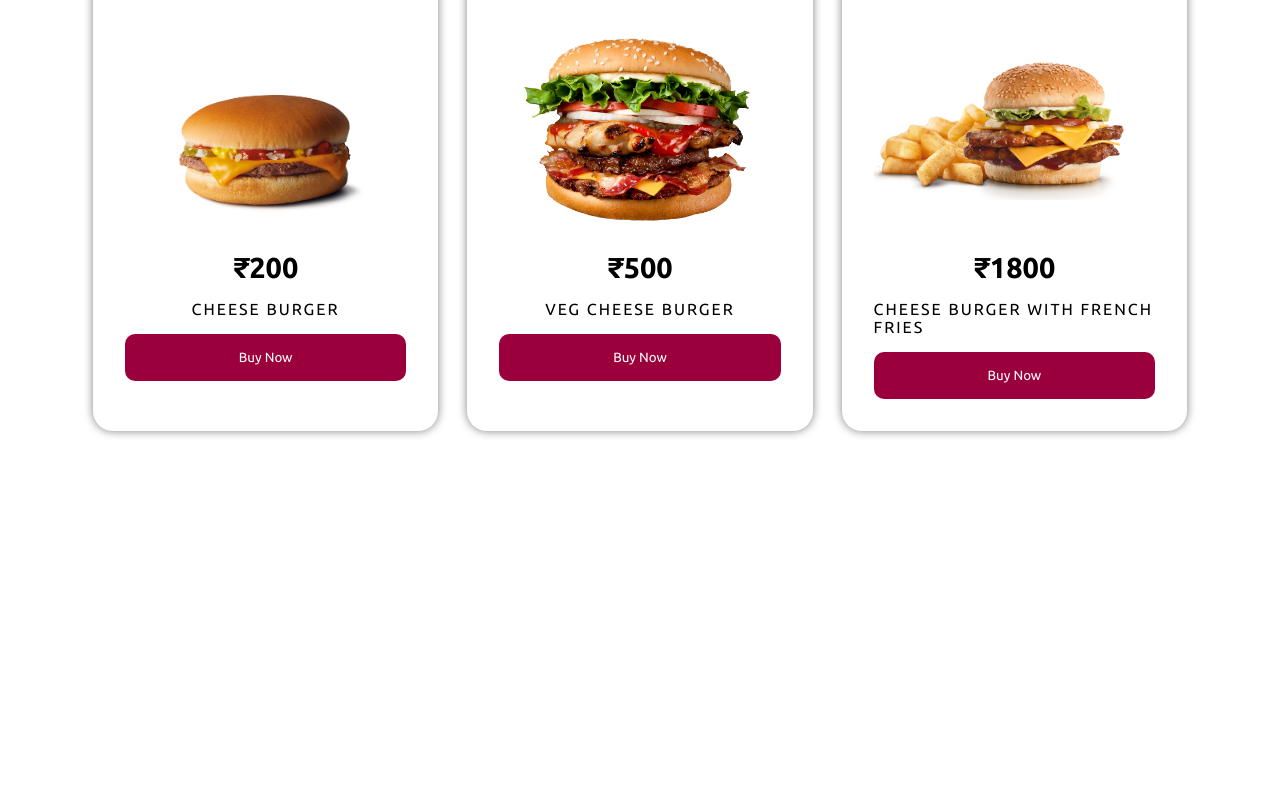
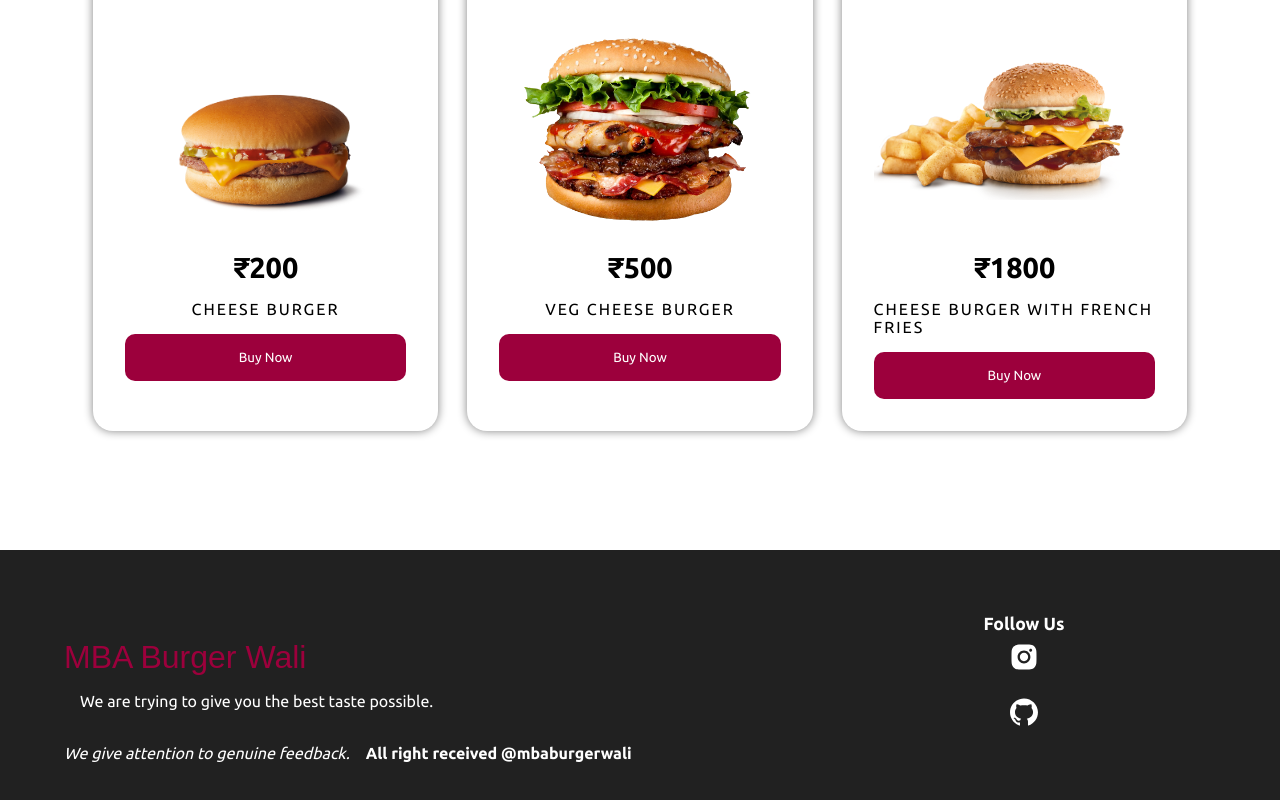
Before and after one commit to cheshta0112/MBA-BURGER-WALI-frontend, a React (Create React App) app: page / in a window 1280 px wide. Shown: the part 1770-2570 px from the top of the page. Before the commit the page ends 2320 px from the top, so only its background shows below. Built offline with nearby package versions, Linux system fonts and the light colour scheme.

Commit message:
added footer

```diff
--- a/src/App.js
+++ b/src/App.js
@@ -2,10 +2,12 @@
 import { BrowserRouter as Router, Route, Routes } from "react-router-dom";
 import Home from "./components/home/Home";
 import Header from "./components/layout/Header";
+import Footer from "./components/layout/Footer";
 import "./styles/header.scss";
 import "./styles/home.scss";
 import "./styles/founder.scss";
 import "./styles/menu.scss";
+import "./styles/Footer.scss";
 
 function App() {
   return (
@@ -14,6 +16,8 @@
       <Routes>
         <Route path="/" element={<Home />} />
       </Routes>
+
+      <Footer />
     </Router>
   );
 }
--- /dev/null
+++ b/src/components/layout/Footer.jsx
@@ -0,0 +1,32 @@
+import React from "react";
+import { AiFillInstagram, AiFillGithub } from "react-icons/ai";
+
+const Footer = () => {
+  return (
+    <footer>
+      <div>
+        <h2>MBA Burger Wali</h2>
+
+        <p>We are trying to give you the best taste possible.</p>
+        <br />
+
+        <em>We give attention to genuine feedback.</em>
+
+        <strong>All right received @mbaburgerwali</strong>
+      </div>
+
+      <aside>
+        <h4>Follow Us</h4>
+
+        <a href="https://instagram.com/cheshta_0112">
+          <AiFillInstagram />
+        </a>
+        <a href="https://github.com/cheshta0112">
+          <AiFillGithub />
+        </a>
+      </aside>
+    </footer>
+  );
+};
+
+export default Footer;
--- /dev/null
+++ b/src/styles/Footer.scss
@@ -0,0 +1,50 @@
+@import "colors";
+
+footer {
+  min-height: 300px;
+  background-color: $dark;
+  padding: 4rem;
+  display: grid;
+  grid-template-columns: 2fr 1fr;
+  color: white;
+  align-items: center;
+
+  h2 {
+    color: $red;
+    font-family: fantasy;
+    font-weight: 400;
+    font-size: 2rem;
+  }
+
+  p,
+  strong {
+    margin: 1rem;
+  }
+
+  aside {
+    height: 100%;
+    display: flex;
+    flex-direction: column;
+    align-items: center;
+
+    h4 {
+      font-size: 1.1rem;
+    }
+
+    a {
+      margin: 0.5rem;
+      font-size: 2rem;
+      color: white;
+      &:hover {
+        color: $red;
+      }
+    }
+  }
+}
+
+@media screen and (max-width: 600px) {
+  footer {
+    grid-template-columns: 1fr;
+    text-align: center;
+  }
+}
```
